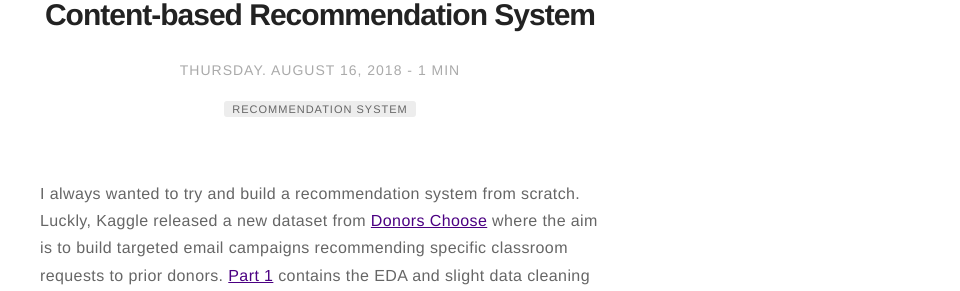
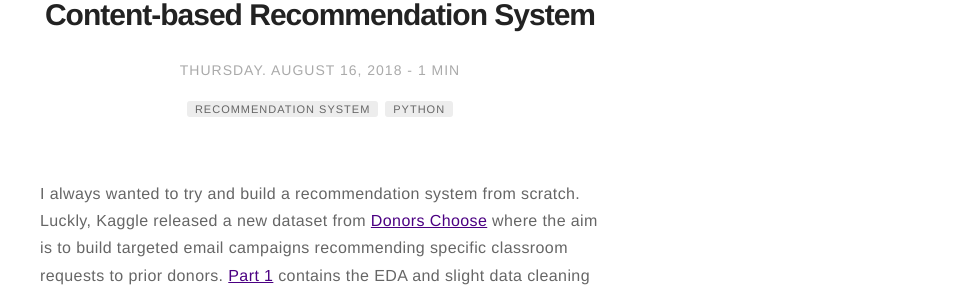
Before and after one commit to lawko698/lawko698.github.io, a Jekyll site: the page built from _posts/2018-08-16-content-based-recommendation-system.markdown, in a window 1280 px wide. Shown: the part 161-452 px from the top of the page, without its empty margins (320-1280 px from the left). Built offline with Jekyll 4.4.1, drawn with Linux system fonts in a browser that asks for light colours.

Commit message:
Update 2018-08-16-content-based-recommendation-system.markdown

```diff
--- a/_posts/2018-08-16-content-based-recommendation-system.markdown
+++ b/_posts/2018-08-16-content-based-recommendation-system.markdown
@@ -2,7 +2,9 @@
 title: "Donor's Choice: Data Cleaning, EDA, Content-based Recommendation System"
 layout: post
 date: 2018-08-16 20:35
-tag: Recommendation System
+tag:
+- Recommendation System
+- Python
 projects: true
 hidden: true # don't count this post in blog pagination
 description: "First time building a recommendation system"
```
